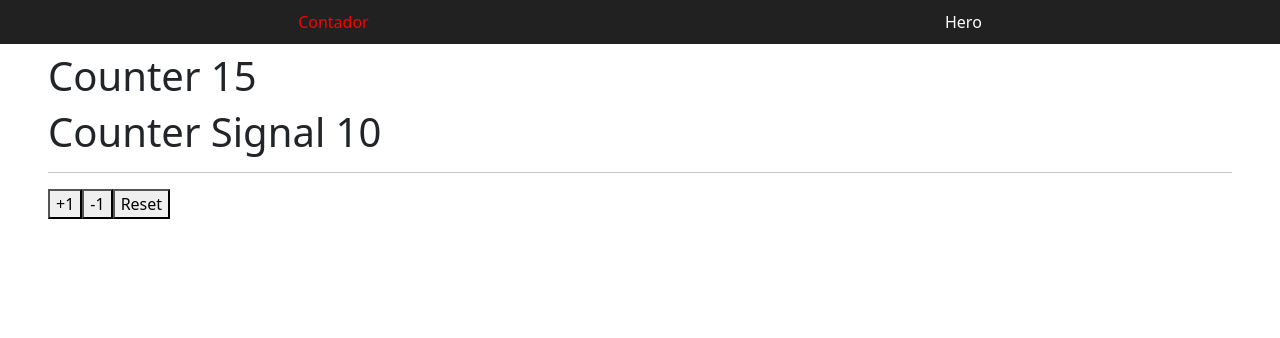
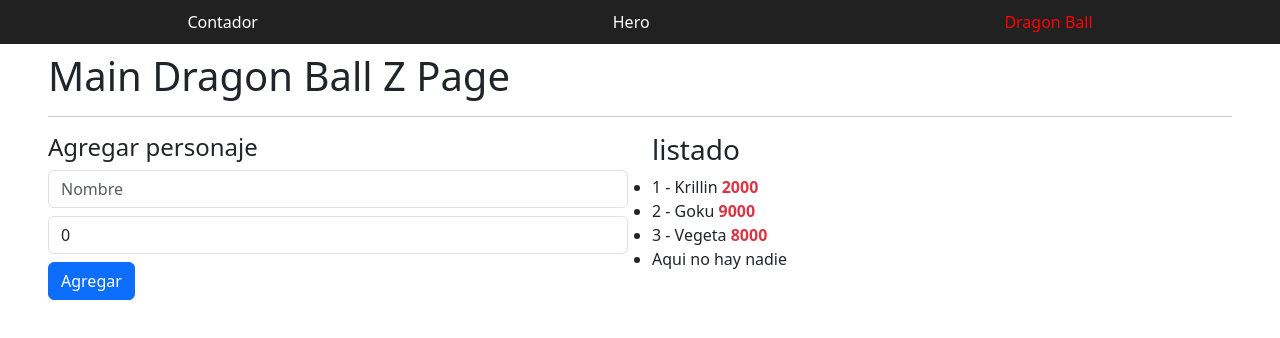
Before and after one commit to damayor/angular-bases-v19, an Angular app: page /dragonball in a window 1280 px wide. Before the commit this address led to /. Shown: the top 338 px of the page. Built offline with nearby package versions, Linux system fonts and the light colour scheme.

Commit message:
Dragon Ball MVC

```diff
--- a/src/app/app.routes.ts
+++ b/src/app/app.routes.ts
@@ -1,6 +1,7 @@
 import { Routes } from '@angular/router';
 import { CounterPageComponent } from './pages/counter/components/counter-page.component';
 import { HeroPageComponent } from './pages/hero/hero-page.component';
+import { DragonBallPageComponent } from './pages/dragonball/dragonball-page.components';
 
 export const routes: Routes = [
 
@@ -14,6 +15,10 @@ export const routes: Routes = [
     component: HeroPageComponent
   },
   {
+    path: 'dragonball',
+    component: DragonBallPageComponent
+  },
+  {
     path: '**',
     redirectTo: ''
   }
--- a/src/app/components/shared/navbar/navbar.component.html
+++ b/src/app/components/shared/navbar/navbar.component.html
@@ -22,6 +22,7 @@
   <a [routerLink]="['/']" routerLinkActive="active"
     [routerLinkActiveOptions]="{exact: true}">Contador</a>
   <a [routerLink]="['/hero']" [routerLinkActive]="'active'">Hero</a>
+  <a [routerLink]="['/dragonball']" [routerLinkActive]="'active'">Dragon Ball</a>
 
   <!-- otros -->
 </nav>
--- /dev/null
+++ b/src/app/pages/dragonball/dragonball-page.component.html
@@ -0,0 +1,60 @@
+<h1>Main Dragon Ball Z Page</h1>
+<hr>
+
+
+<section class="row">
+  <div class="col-12 col-sm-6">
+
+    <!-- <dbz-list [characterList]="characters"
+              (onDelete)="deleteCharacterById($event)"></dbz-list> -->
+
+      <h4>Agregar personaje</h4>
+        <input
+          type="text"
+          placeholder="Nombre"
+          name="name"
+          class="form-control"
+          [value]="name()"
+          (change)="name.set(txtName.value)"
+          (input)="name.set(txtName.value)"
+          #txtName
+          >
+
+        <input
+          type="number"
+          placeholder="Poder"
+          name="power"
+          class="form-control mt-2"
+          [value]="power()"
+          (input)="power.set(+txtPower.value)"
+          #txtPower
+        >
+
+        <button (click)="addCharacter()" class="mt-2 btn btn-primary">
+          Agregar
+        </button>
+  </div>
+
+  <div class="col-12 col-sm-6">
+
+    <!-- <dbz-add-character (onNewCharacter)="(addCharacter($event))" ></dbz-add-character> -->
+    <h3>listado</h3>
+
+    <ul class="mt-2 list-group">
+      @for (character of characters(); track character.id; let idx = $index ) {
+        @if ( character.power > 1000) {
+          <li>
+            <span></span>{{ idx + 1 }} - {{character.name}}
+            <strong class="text-danger"
+              [ngClass]="powerClasses()"
+            >{{character.power}}</strong>
+          </li>
+        } @else {
+          <li>Aqui no hay nadie</li>
+        }
+      }
+    </ul>
+
+
+  </div>
+</section>
--- /dev/null
+++ b/src/app/pages/dragonball/dragonball-page.components.ts
@@ -0,0 +1,89 @@
+// import { DBZService } from './../services/dbz.service';
+// import { Character } from './../interfaces/character.interface';
+import { NgClass } from '@angular/common';
+import { Component, computed, signal } from '@angular/core';
+
+
+interface Character {
+  id?: number;
+  name: string;
+  power: number;
+}
+
+@Component({
+  selector: 'dbz-main-page',
+  imports: [NgClass],
+  templateUrl: './dragonball-page.component.html',
+
+})
+
+
+export class DragonBallPageComponent {
+
+  // constructor( private dbzService: DBZService) {  }
+
+  name = signal('')
+  power = signal(0)
+
+  characters = signal<Character[]>([
+    {
+      id: 123,
+      name:'Krillin',
+      power: 2000
+    },
+    {
+      id: 145,
+      name: 'Goku',
+      power: 9000
+    },
+    {
+      id: 234,
+      name: 'Vegeta',
+      power: 8000
+    },
+    {
+      id: 890,
+      name: 'Yamcha',
+      power: 500
+    }
+  ])
+
+
+  powerClasses = computed(() => {
+    return {
+      'text-danger': true,
+    }
+  })
+
+
+  // get characters(): Character[] {
+  //   return [...this.dbzService.characters];
+  // }
+
+  // deleteCharacterById(id: string) {
+  //   this.dbzService.deleteCharacterById(id);
+  // }
+
+  addCharacter() {
+    if( !this.name() || !this.power() || this.power() <= 0 ) {
+      return;
+    }
+
+    const newCharacter : Character = {
+      id: this.characters().length + 1,
+      name: this.name(),
+      power: this.power()
+    }
+
+    this.characters.update( (list) => [...list, newCharacter]);
+    this.resetFields()
+
+  }
+
+  resetFields() {
+    this.name.set('')
+    this.power.set(0)
+  }
+
+
+}
```
